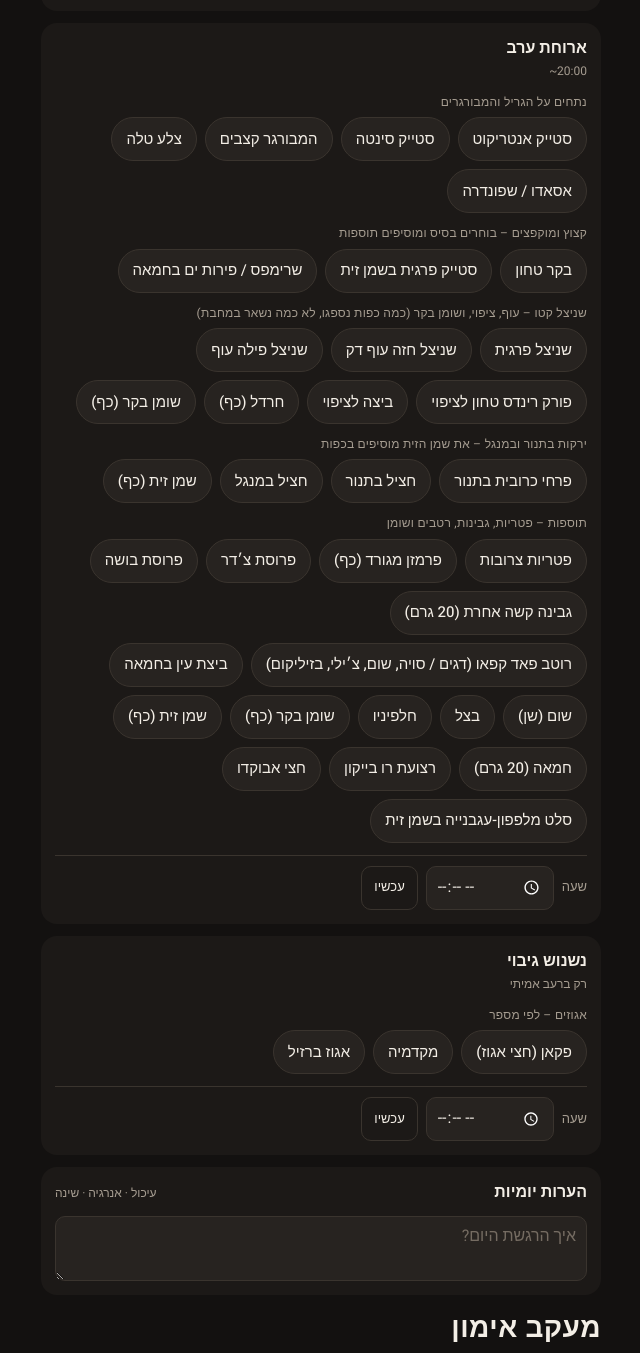
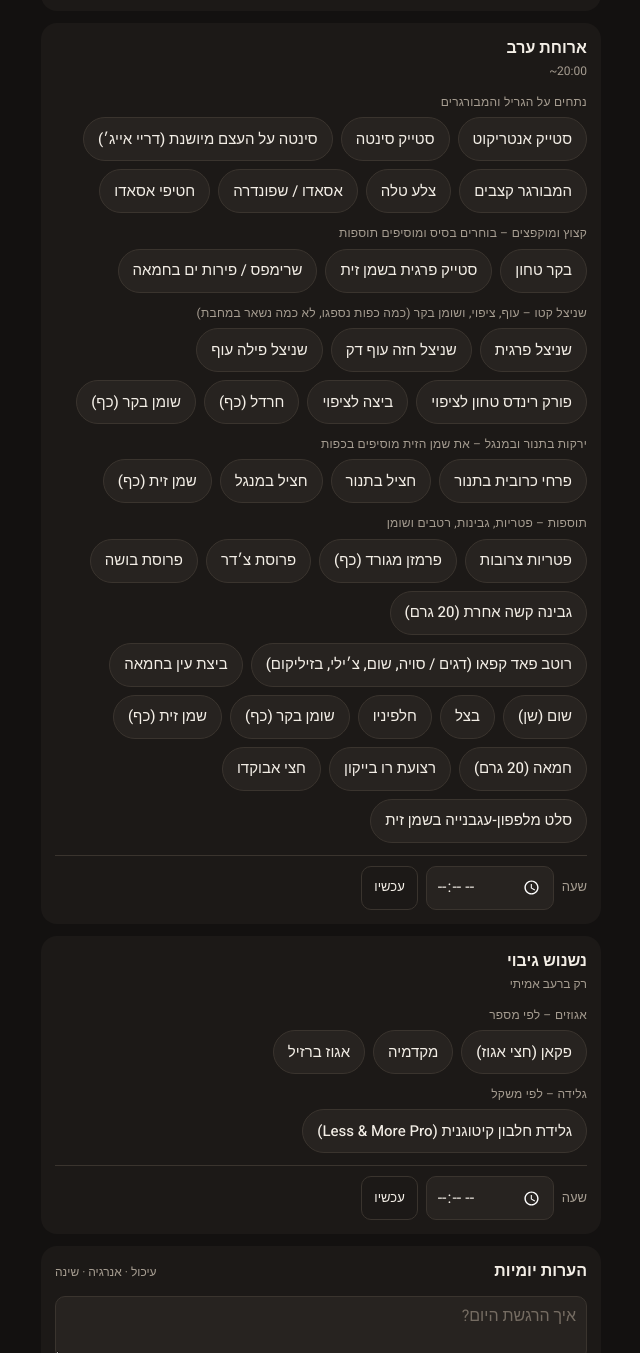
Before and after one commit to adargiler/keto-tracker, a plain HTML site: page docs/index.html in a window 1280 px wide. Shown: the part 1668-3021 px from the top of the page, without its empty margins (319-959 px from the left). Drawn offline with Linux system fonts and the light colour scheme; a web font is replaced by a local one.

Commit message:
Add protein ice cream to snacks; bone-in dry-aged sirloin and asado bites to dinner
Co-Authored-By: Claude Opus 5.5 <noreply@anthropic.com>

```diff
--- a/docs/index.html
+++ b/docs/index.html
@@ -351,6 +351,9 @@ var FOODS={
   porkrinds:{label:'פורק רינדס טחון לציפוי',g:30,kg:5.44,pg:0.61,note:'מה שנדבק לעוף'},
   coategg:{label:'ביצה לציפוי',k:72,p:6.3},
   mustard:{label:'חרדל (כף)',k:10,p:0.6},
+  sintabone:{label:'סינטה על העצם מיושנת (דריי אייג׳)',g:500,kg:2.55,pg:0.16,note:'משקל נא עם העצם'},
+  asadobites:{label:'חטיפי אסאדו',g:300,kg:2.7,pg:0.1,note:'משקל נא עם העצם'},
+  proteinicecream:{label:'גלידת חלבון קיטוגנית (Less & More Pro)',g:100,kg:2.1,pg:0.103,note:'קופסה שלמה = 350 גרם'},
   cauliroast:{label:'פרחי כרובית בתנור',g:200,kg:0.25,pg:0.019,note:'משקל נא'},
   eggplantroast:{label:'חציל בתנור',g:250,kg:0.25,pg:0.01,note:'משקל נא'},
   eggplantgrill:{label:'חציל במנגל',g:250,kg:0.25,pg:0.01,note:'משקל נא'},
@@ -378,7 +381,7 @@ var FOODS={
   macadamia:{label:'מקדמיה',k:19,p:0.2,cnt:true},
   brazil:{label:'אגוז ברזיל',k:33,p:0.7,cnt:true}
 };
-var SNACK_GROUPS=[{label:'אגוזים – לפי מספר',ids:['pecan','macadamia','brazil']}];
+var SNACK_GROUPS=[{label:'אגוזים – לפי מספר',ids:['pecan','macadamia','brazil']},{label:'גלידה – לפי משקל',ids:['proteinicecream']}];
 var MEALS_ITEMS={lunch:1,dinner:1,snack:1};
 var FATS=['tallow','oliveoil','butter20'];
 /* Any of these in a meal counts as a frying fat already logged (butter / eggbutter are older entries). */
@@ -388,7 +391,7 @@ var LUNCH_GROUPS=[
   {label:'תוספת חלבון – רק כשמתחשק',ids:['steakstrips','asadoplancha','bacon','pulledasado','cheddar','buche','hardcheese','tuna']}
 ];
 var DINNER_GROUPS=[
-  {label:'נתחים על הגריל והמבורגרים',ids:['entrecote','sinta','burger','lambchop','asado']},
+  {label:'נתחים על הגריל והמבורגרים',ids:['entrecote','sinta','sintabone','burger','lambchop','asado','asadobites']},
   {label:'קצוץ ומוקפצים – בוחרים בסיס ומוסיפים תוספות',ids:['groundbeef','pargitoil','seafoodbutter']},
   {label:'שניצל קטו – עוף, ציפוי, ושומן בקר (כמה כפות נספגו, לא כמה נשאר במחבת)',ids:['schnitzpargit','schnitzbreast','schnitzfillet','porkrinds','coategg','mustard','tallow']},
   {label:'ירקות בתנור ובמנגל – את שמן הזית מוסיפים בכפות',ids:['cauliroast','eggplantroast','eggplantgrill','oliveoil']},
--- a/docs/sw.js
+++ b/docs/sw.js
@@ -1,5 +1,5 @@
 /* Offline support. Pages come from the network when it answers within 3 seconds, otherwise from the cache. */
-const CACHE = 'keto-9a6e6f12e0';
+const CACHE = 'keto-ea9b05a1b0';
 const SHELL = ['./', 'manifest.webmanifest', 'icon-180.png', 'icon-192.png'];
 self.addEventListener('install', e => {
   e.waitUntil(caches.open(CACHE).then(c => c.addAll(SHELL)).then(() => self.skipWaiting()));
```
Also changed, not shown: index.html (+5 -2 lines).
